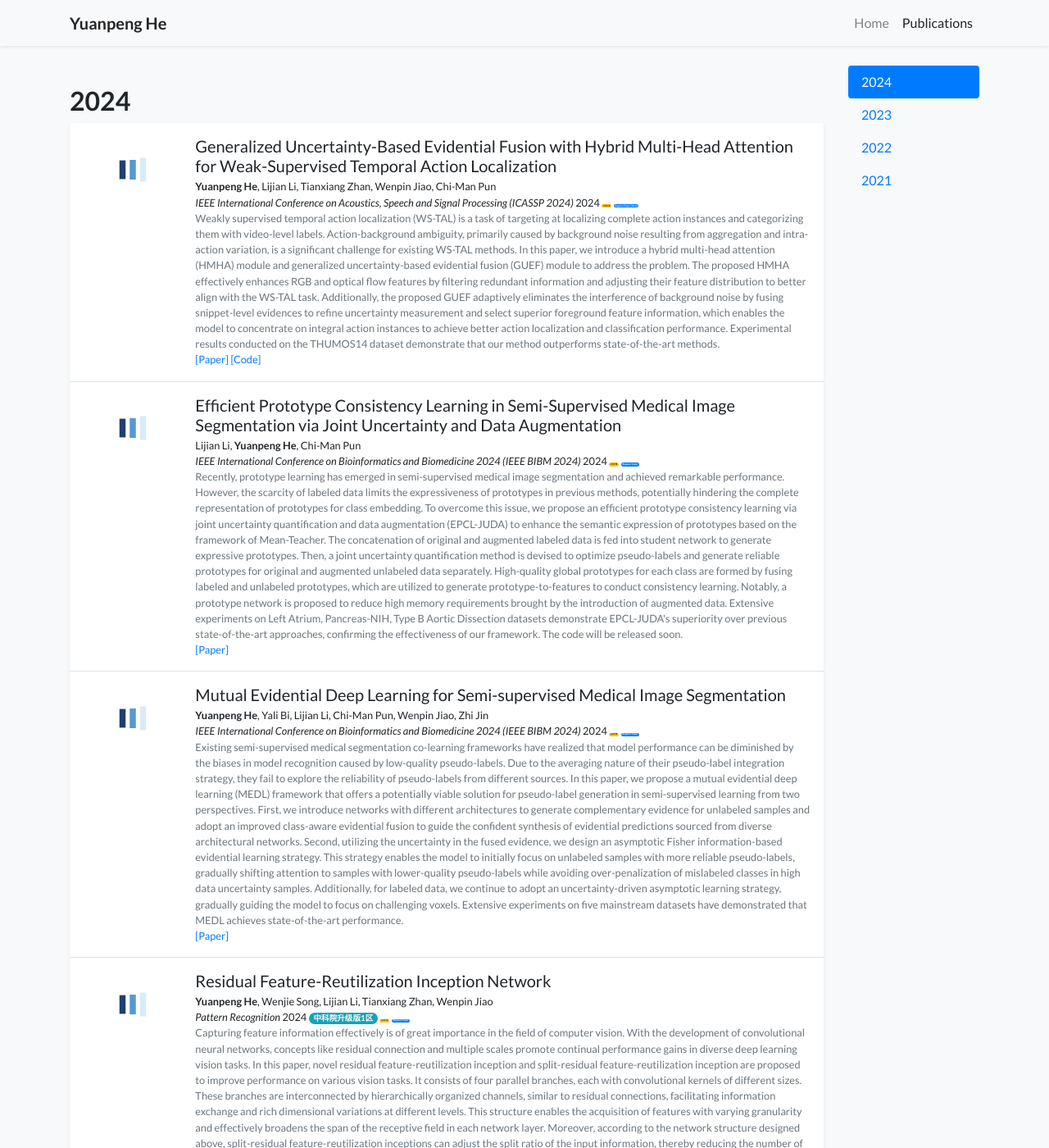
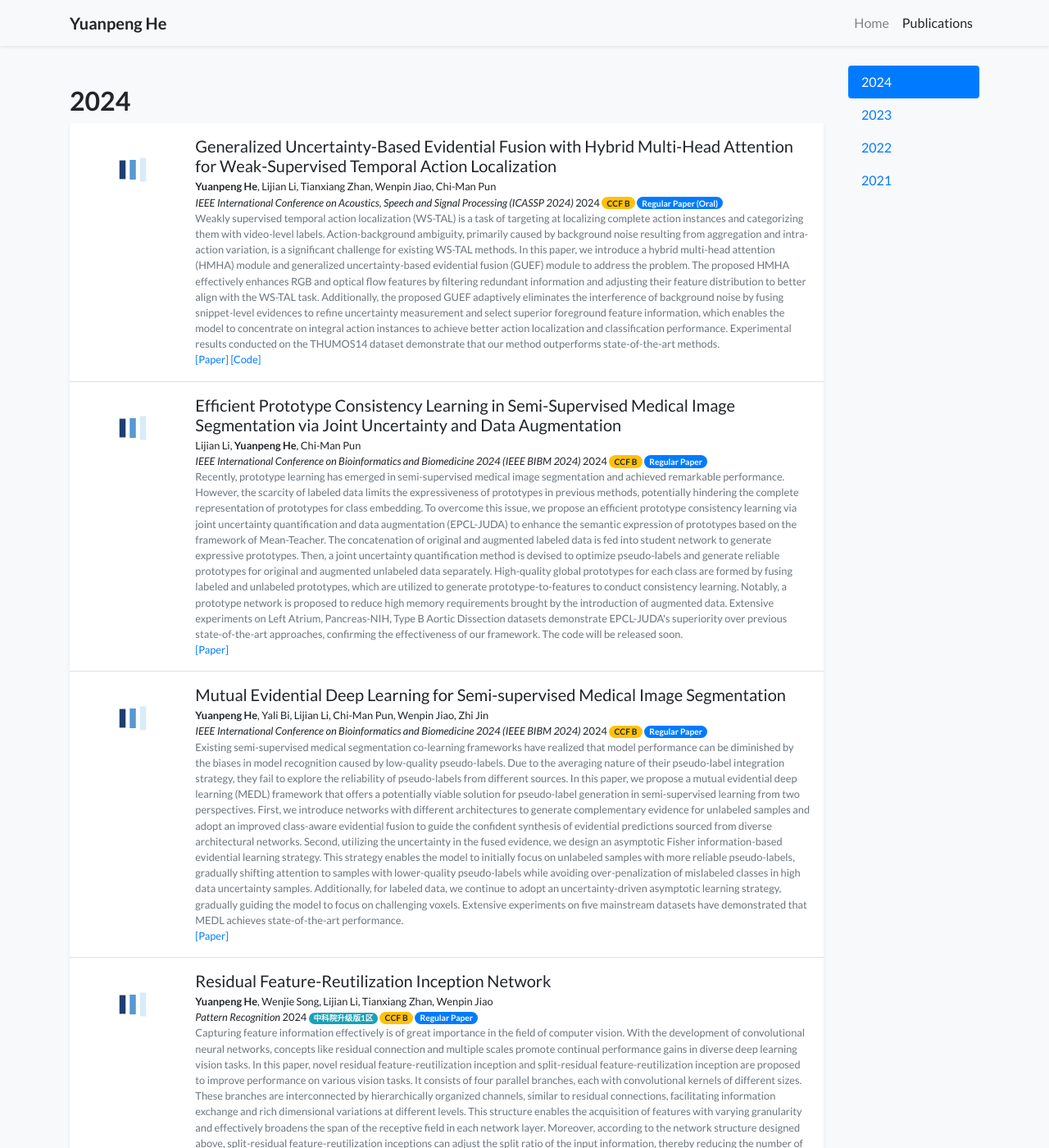
Before and after one commit to heyuanpengpku/heyuanpengpku.github.io, a Jekyll site: the page built from publications.html, in a window 1280 px wide and 1400 px high. Shown: the whole window at 82% size. Built offline with Jekyll 4.4.1, drawn with Linux system fonts in a browser that asks for light colours; a style sheet for code colours, icons or effects is not loaded.

Commit message:
2024-08-27 04:31:15

```diff
--- a/assets/css/global.css
+++ b/assets/css/global.css
@@ -52,7 +52,7 @@ img.lazy {
 }
 
 .badge-custom {
-    font-size: 3px !important;
+    font-size: 80% !important;
 }
 
 .email-text {
```
